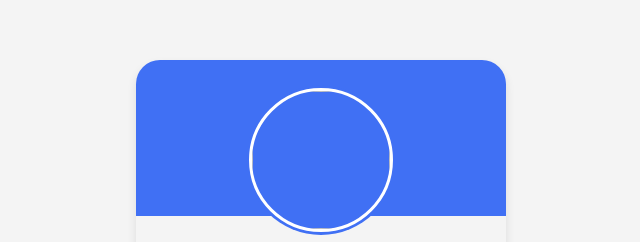
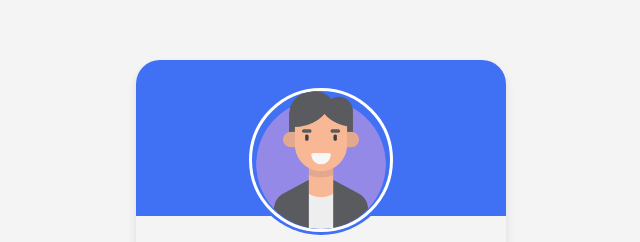
Before and after one commit to solomback/solobroject01, a plain HTML site: page index.html in a window 1280 px wide. Shown: the part 103-345 px from the top of the page, without its empty margins (319-959 px from the left). Drawn offline with nearby package versions, Linux system fonts and the light colour scheme.

Commit message:
Update index.html

```diff
--- a/index.html
+++ b/index.html
@@ -13,7 +13,7 @@
 <body>
     <div class="profile-card">
         <div class="image">
-            <img src="bussiness-man.png" alt="" class="profile-img">
+            <img src="image/bussiness-man.png" alt="" class="profile-img">
         </div>
 
         <div class="text-data">
```
